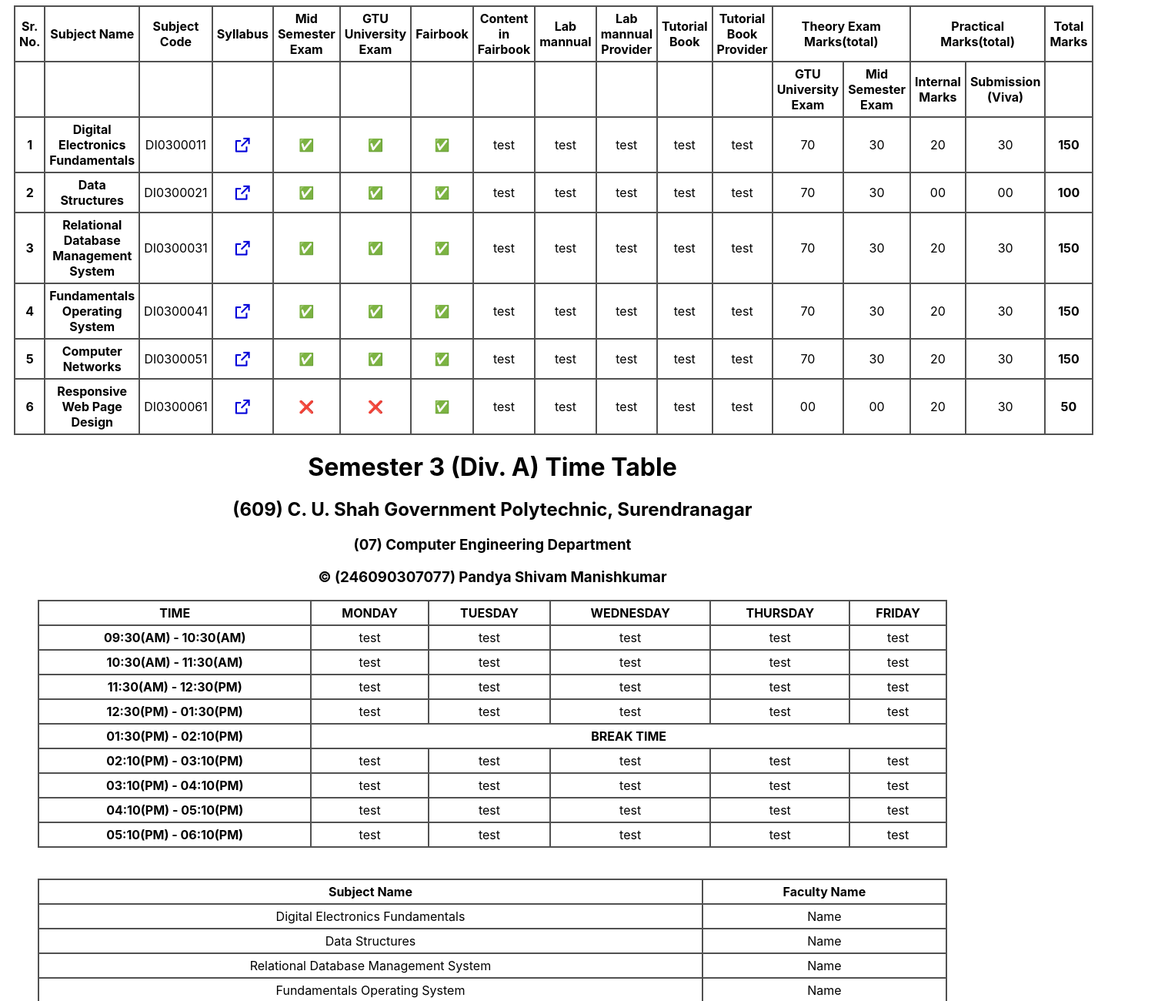
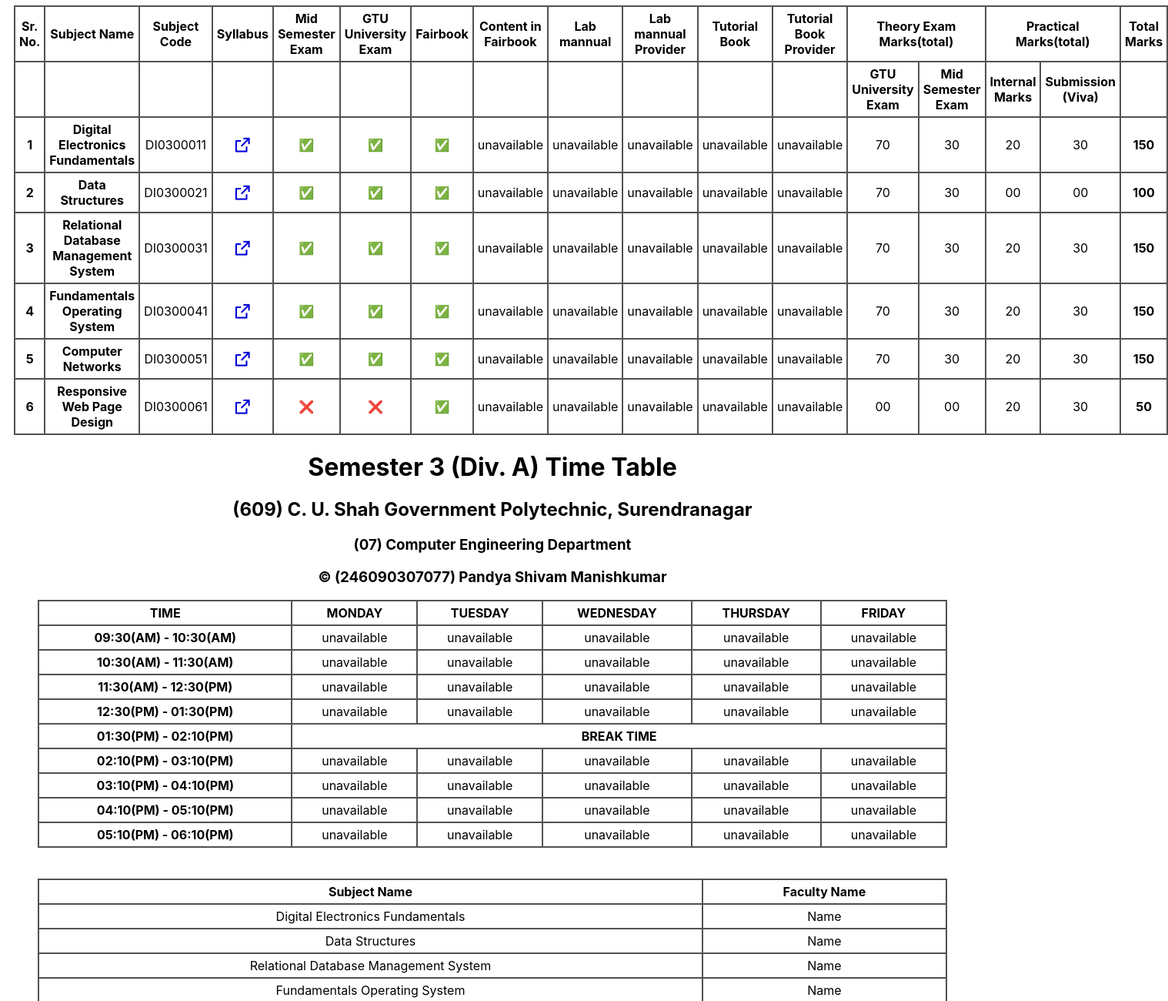
Before and after one commit to shivam-pandya-8118/CUSP_07_Sem_03_Plan_TimeTable, a plain HTML site: page index.html in a window 1280 px wide. Shown: the part 225-1525 px from the top of the page at 77% size, 1518 px wide, since content can reach past the window. Drawn offline with nearby package versions, Linux system fonts and the light colour scheme.

Commit message:
Update index.html

```diff
--- a/index.html
+++ b/index.html
@@ -110,11 +110,11 @@
             <td>✅</td>
             <td>✅</td>
             <td>✅</td>
-            <td>test</td>
-            <td>test</td>
-            <td>test</td>
-            <td>test</td>
-            <td>test</td>
+            <td>unavailable</td>
+            <td>unavailable</td>
+            <td>unavailable</td>
+            <td>unavailable</td>
+            <td>unavailable</td>
             <td>70</td>
             <td>30</td>
             <td>20</td>
@@ -132,11 +132,11 @@
             <td>✅</td>
             <td>✅</td>
             <td>✅</td>
-            <td>test</td>
-            <td>test</td>
-            <td>test</td>
-            <td>test</td>
-            <td>test</td>
+            <td>unavailable</td>
+            <td>unavailable</td>
+            <td>unavailable</td>
+            <td>unavailable</td>
+            <td>unavailable</td>
             <td>70</td>
             <td>30</td>
             <td>00</td>
@@ -154,11 +154,11 @@
             <td>✅</td>
             <td>✅</td>
             <td>✅</td>
-            <td>test</td>
-            <td>test</td>
-            <td>test</td>
-            <td>test</td>
-            <td>test</td>
+            <td>unavailable</td>
+            <td>unavailable</td>
+            <td>unavailable</td>
+            <td>unavailable</td>
+            <td>unavailable</td>
             <td>70</td>
             <td>30</td>
             <td>20</td>
@@ -176,11 +176,11 @@
             <td>✅</td>
             <td>✅</td>
             <td>✅</td>
-            <td>test</td>
-            <td>test</td>
-            <td>test</td>
-            <td>test</td>
-            <td>test</td>
+            <td>unavailable</td>
+            <td>unavailable</td>
+            <td>unavailable</td>
+            <td>unavailable</td>
+            <td>unavailable</td>
             <td>70</td>
             <td>30</td>
             <td>20</td>
@@ -198,11 +198,11 @@
             <td>✅</td>
             <td>✅</td>
             <td>✅</td>
-            <td>test</td>
-            <td>test</td>
-            <td>test</td>
-            <td>test</td>
-            <td>test</td>
+            <td>unavailable</td>
+            <td>unavailable</td>
+            <td>unavailable</td>
+            <td>unavailable</td>
+            <td>unavailable</td>
             <td>70</td>
             <td>30</td>
             <td>20</td>
@@ -220,11 +220,11 @@
             <td>❌</td>
             <td>❌</td>
             <td>✅</td>
-            <td>test</td>
-            <td>test</td>
-            <td>test</td>
-            <td>test</td>
-            <td>test</td>
+            <td>unavailable</td>
+            <td>unavailable</td>
+            <td>unavailable</td>
+            <td>unavailable</td>
+            <td>unavailable</td>
             <td>00</td>
             <td>00</td>
             <td>20</td>
@@ -247,35 +247,35 @@
         </tr>
         <tr>
             <td class="text_bold">09:30(AM) - 10:30(AM)</td>
-            <td>test</td>
-            <td>test</td>
-            <td>test</td>
-            <td>test</td>
-            <td>test</td>
+            <td>unavailable</td>
+            <td>unavailable</td>
+            <td>unavailable</td>
+            <td>unavailable</td>
+            <td>unavailable</td>
         </tr>
         <tr>
             <td class="text_bold">10:30(AM) - 11:30(AM)</td>
-            <td>test</td>
-            <td>test</td>
-            <td>test</td>
-            <td>test</td>
-            <td>test</td>
+            <td>unavailable</td>
+            <td>unavailable</td>
+            <td>unavailable</td>
+            <td>unavailable</td>
+            <td>unavailable</td>
         </tr>
         <tr>
             <td class="text_bold">11:30(AM) - 12:30(PM)</td>
-            <td>test</td>
-            <td>test</td>
-            <td>test</td>
-            <td>test</td>
-            <td>test</td>
+            <td>unavailable</td>
+            <td>unavailable</td>
+            <td>unavailable</td>
+            <td>unavailable</td>
+            <td>unavailable</td>
         </tr>
         <tr>
             <td class="text_bold">12:30(PM) - 01:30(PM)</td>
-            <td>test</td>
-            <td>test</td>
-            <td>test</td>
-            <td>test</td>
-            <td>test</td>
+            <td>unavailable</td>
+            <td>unavailable</td>
+            <td>unavailable</td>
+            <td>unavailable</td>
+            <td>unavailable</td>
         </tr>
         <tr>
             <td class="text_bold">01:30(PM) - 02:10(PM)</td>
@@ -283,35 +283,35 @@
         </tr>
         <tr>
             <td class="text_bold">02:10(PM) - 03:10(PM)</td>
-            <td>test</td>
-            <td>test</td>
-            <td>test</td>
-            <td>test</td>
-            <td>test</td>
+            <td>unavailable</td>
+            <td>unavailable</td>
+            <td>unavailable</td>
+            <td>unavailable</td>
+            <td>unavailable</td>
         </tr>
         <tr>
             <td class="text_bold">03:10(PM) - 04:10(PM)</td>
-            <td>test</td>
-            <td>test</td>
-            <td>test</td>
-            <td>test</td>
-            <td>test</td>
+            <td>unavailable</td>
+            <td>unavailable</td>
+            <td>unavailable</td>
+            <td>unavailable</td>
+            <td>unavailable</td>
         </tr>
         <tr>
             <td class="text_bold">04:10(PM) - 05:10(PM)</td>
-            <td>test</td>
-            <td>test</td>
-            <td>test</td>
-            <td>test</td>
-            <td>test</td>
+            <td>unavailable</td>
+            <td>unavailable</td>
+            <td>unavailable</td>
+            <td>unavailable</td>
+            <td>unavailable</td>
         </tr>
         <tr>
             <td class="text_bold">05:10(PM) - 06:10(PM)</td>
-            <td>test</td>
-            <td>test</td>
-            <td>test</td>
-            <td>test</td>
-            <td>test</td>
+            <td>unavailable</td>
+            <td>unavailable</td>
+            <td>unavailable</td>
+            <td>unavailable</td>
+            <td>unavailable</td>
         </tr>
     </table>
     <br />
```
